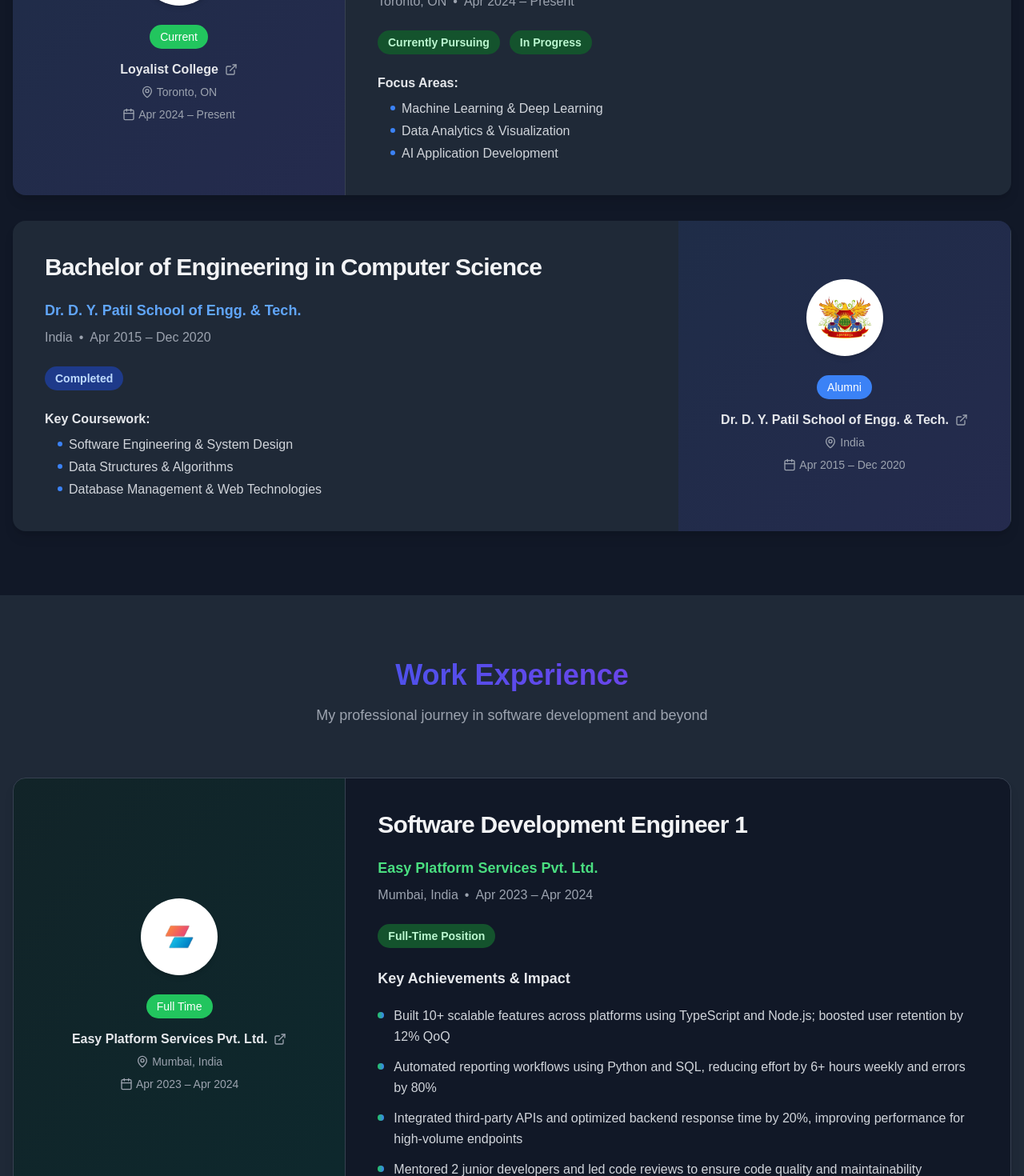
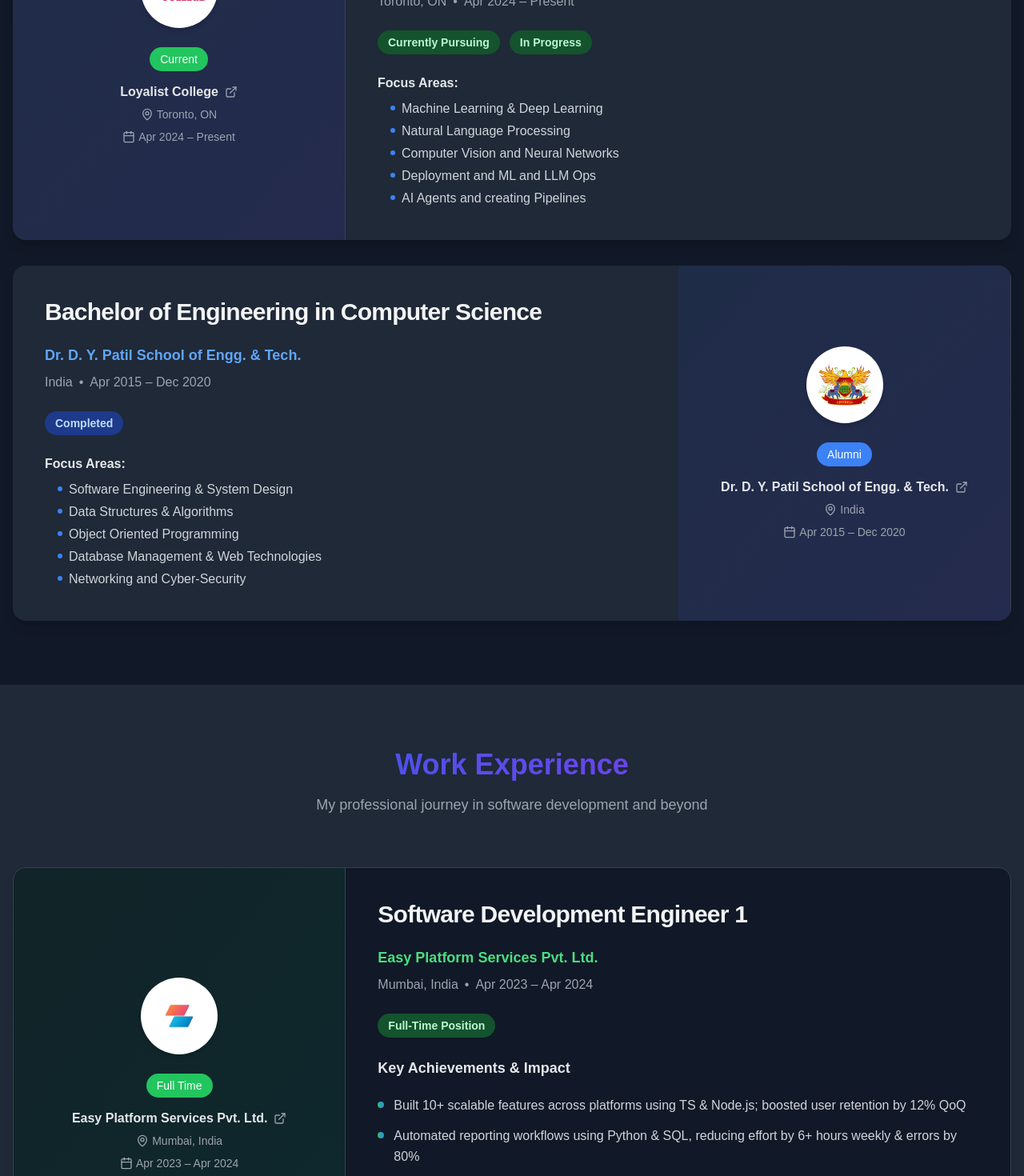
Before and after one commit to arish-panjwani/intuitive-portfolio, a Next.js app: page / in a window 1280 px wide. Shown: the part 1920-3390 px from the top of the page at 80% size. Built offline with nearby package versions, Linux system fonts and the light colour scheme; no server answers.

Commit message:
Education focus areas added in json

```diff
--- a/components/timeline/education-timeline.tsx
+++ b/components/timeline/education-timeline.tsx
@@ -41,6 +41,23 @@ export function EducationTimeline({ education, isOptimized }: EducationTimelineP
       window.open(website, "_blank", "noopener,noreferrer")
     }
   }
+
+const renderFocusAreas = (focus_areas: string[]) => (
+  <div className="space-y-3 text-sm sm:text-base text-gray-700 dark:text-gray-300">
+    <div className="space-y-2">
+      <h5 className="font-semibold text-gray-800 dark:text-gray-200">Focus Areas:</h5>
+      <ul className="space-y-1 ml-4">
+        {focus_areas?.map((item, index) => (
+          <li key={index} className="flex items-start gap-2">
+            <div className="w-1.5 h-1.5 bg-blue-500 rounded-full mt-2 flex-shrink-0"></div>
+            <span>{item}</span>
+          </li>
+        ))}
+      </ul>
+    </div>
+  </div>
+)
+
 
   return (
     <div className="max-w-7xl mx-auto space-y-6 sm:space-y-8">
@@ -156,49 +173,9 @@ export function EducationTimeline({ education, isOptimized }: EducationTimelineP
                     </div>
 
                     {/* Optional Education Details */}
-                    {edu.status === "current" && (
-                      <div className="space-y-3 text-sm sm:text-base text-gray-700 dark:text-gray-300">
-                        <div className="space-y-2">
-                          <h5 className="font-semibold text-gray-800 dark:text-gray-200">Focus Areas:</h5>
-                          <ul className="space-y-1 ml-4">
-                            <li className="flex items-start gap-2">
-                              <div className="w-1.5 h-1.5 bg-blue-500 rounded-full mt-2 flex-shrink-0"></div>
-                              <span>Machine Learning & Deep Learning</span>
-                            </li>
-                            <li className="flex items-start gap-2">
-                              <div className="w-1.5 h-1.5 bg-blue-500 rounded-full mt-2 flex-shrink-0"></div>
-                              <span>Data Analytics & Visualization</span>
-                            </li>
-                            <li className="flex items-start gap-2">
-                              <div className="w-1.5 h-1.5 bg-blue-500 rounded-full mt-2 flex-shrink-0"></div>
-                              <span>AI Application Development</span>
-                            </li>
-                          </ul>
-                        </div>
-                      </div>
-                    )}
+                    {edu.status === "current" && renderFocusAreas(edu?.focus_areas)}
 
-                    {edu.status === "completed" && (
-                      <div className="space-y-3 text-sm sm:text-base text-gray-700 dark:text-gray-300">
-                        <div className="space-y-2">
-                          <h5 className="font-semibold text-gray-800 dark:text-gray-200">Key Coursework:</h5>
-                          <ul className="space-y-1 ml-4">
-                            <li className="flex items-start gap-2">
-                              <div className="w-1.5 h-1.5 bg-blue-500 rounded-full mt-2 flex-shrink-0"></div>
-                              <span>Software Engineering & System Design</span>
-                            </li>
-                            <li className="flex items-start gap-2">
-                              <div className="w-1.5 h-1.5 bg-blue-500 rounded-full mt-2 flex-shrink-0"></div>
-                              <span>Data Structures & Algorithms</span>
-                            </li>
-                            <li className="flex items-start gap-2">
-                              <div className="w-1.5 h-1.5 bg-blue-500 rounded-full mt-2 flex-shrink-0"></div>
-                              <span>Database Management & Web Technologies</span>
-                            </li>
-                          </ul>
-                        </div>
-                      </div>
-                    )}
+                    {edu.status === "completed" && renderFocusAreas(edu?.focus_areas)}
                   </CardContent>
                 </motion.div>
               </div>
--- a/data/portfolio.json
+++ b/data/portfolio.json
@@ -45,7 +45,8 @@
       "location": "Toronto, ON",
       "period": "Apr 2024 – Present",
       "status": "current",
-      "website": "https://loyalistcollege.com/lcit/"
+      "website": "https://loyalistcollege.com/lcit/",
+      "focus_areas": ["Machine Learning & Deep Learning","Natural Language Processing","Computer Vision and Neural Networks","Deployment and ML and LLM Ops", "AI Agents and creating Pipelines"]
     },
     {
       "degree": "Bachelor of Engineering in Computer Science",
@@ -53,7 +54,8 @@
       "location": "India",
       "period": "Apr 2015 – Dec 2020",
       "status": "completed",
-      "website": "https://dypsoet.in/"
+      "website": "https://dypsoet.in/",
+      "focus_areas":["Software Engineering & System Design","Data Structures & Algorithms","Object Oriented Programming","Database Management & Web Technologies", "Networking and Cyber-Security"]
     }
   ],
   "experience": [
@@ -65,8 +67,8 @@
       "type": "full-time",
       "website": "https://www.getzype.com/",
       "achievements": [
-        "Built 10+ scalable features across platforms using TypeScript and Node.js; boosted user retention by 12% QoQ",
-        "Automated reporting workflows using Python and SQL, reducing effort by 6+ hours weekly and errors by 80%",
+        "Built 10+ scalable features across platforms using TS & Node.js; boosted user retention by 12% QoQ",
+        "Automated reporting workflows using Python & SQL, reducing effort by 6+ hours weekly & errors by 80%",
         "Integrated third-party APIs and optimized backend response time by 20%, improving performance for high-volume endpoints",
         "Mentored 2 junior developers and led code reviews to ensure code quality and maintainability"
       ]
@@ -92,7 +94,7 @@
       "period": "May 2024 – Present",
       "type": "part-time",
       "website": "https://impactkitchen.ca",
-      "achievements": ["Part-time role while pursuing AI & Data Science education"]
+      "achievements": ["Handling All Back of the house roles such as dishwashing, prep and line cook responsibilities, learning multi-tasking and agility in a fast paced environment"]
     },
     {
       "title": "Elections Poll Official",
@@ -101,7 +103,7 @@
       "period": "Feb 2025",
       "type": "seasonal",
       "website": "https://elections.on.ca",
-      "achievements": ["Seasonal position supporting democratic processes in Ontario"]
+      "achievements": ["Assisted in the successful execution of the Ontario provincial elections by supporting logistics, verification procedures, and effective crowd management to ensure a smooth democratic process."]
     }
   ],
   "projects": [
```
